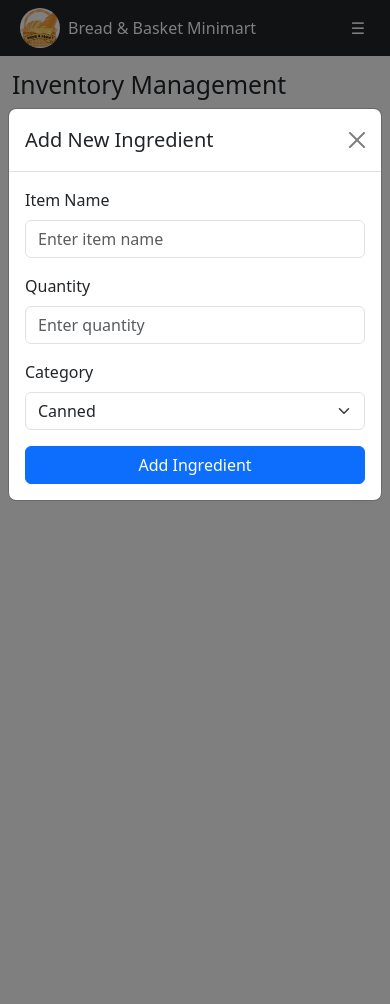
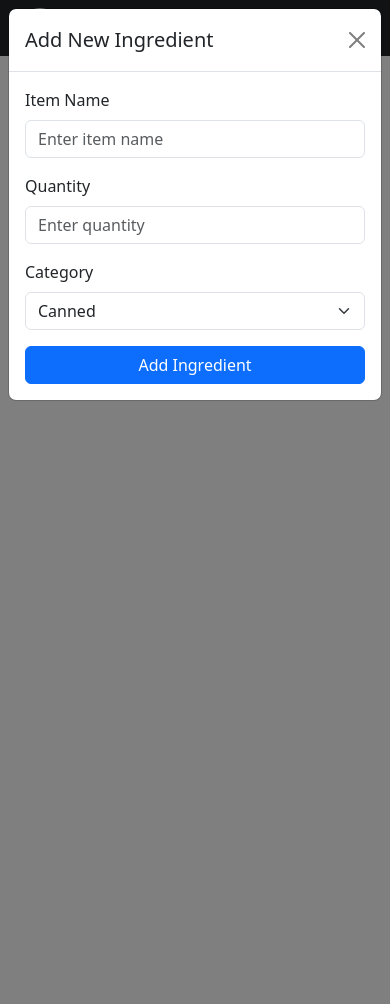
Before and after one commit to PossiblyBread/Bread-Basket, a PHP site: page /Admin/inventory.php in a window 390 px wide, after a click on "Add Ingredient". Run offline with PHP 8.4, Linux system fonts and the light colour scheme.

Commit message:
Add files via upload

```diff
--- a/Assets/CSS/admin-style.css
+++ b/Assets/CSS/admin-style.css
@@ -31,32 +31,24 @@
 }
 /* Admin Header - Sidenav End */
 /* Admin Dashboard */
-.dashboard{
+/* Admin Dashboard */
+.dashboard {
   padding-right: 220px;
+  margin-top: 3cm; /* Space from top */
+}
 
-}
 @media (max-width: 992px) {
-    .dashboard{
+  .dashboard {
     padding-right: 0;
+    margin-top: 1.5cm;
   }
 }
-/* Admin Dashboard End */
-/* Admin Inventory */
-.pantry {
-    padding-right: 220px;
+
+/* Adds spacing between sections */
+.section-spacing {
+  margin-bottom: 3cm;
 }
-.pantry .modal {
-    margin-top: 100px;
-    padding-right: 220px;
-}
-@media (max-width: 992px) {
-    .pantry {
-        padding-right: 10px;
-    }
-    .pantry .modal {
-        padding-right: 0px;
-    }
-}
+
 /* Admin Inventory End */
 /* Admin Mailbox */
 .mailbox {
@@ -71,7 +63,7 @@
 .message-content td {
   padding: 0 15px 0 15px;
 }
-.message-container{
+.message-container {
   padding: 10px;
 }
 .mobile-message {
@@ -84,7 +76,7 @@
   display: none;
 }
 @media (max-width: 992px) {
-    .mailbox{
+  .mailbox {
     padding-right: 0;
   }
 }
@@ -120,14 +112,14 @@
     text-align: center;
     padding: 10px;
   }
-    .message-container .row{
+  .message-container .row {
     flex-direction: column;
     align-items: center;
   }
-    .center-in-mobile{
+  .center-in-mobile {
     text-align: center !important;
   }
-    .center-in-mobile .col-3{
+  .center-in-mobile .col-3 {
     text-align: center !important;
   }
   .action-buttons {
```
Lines whose indentation alone changed are shown as unchanged.
